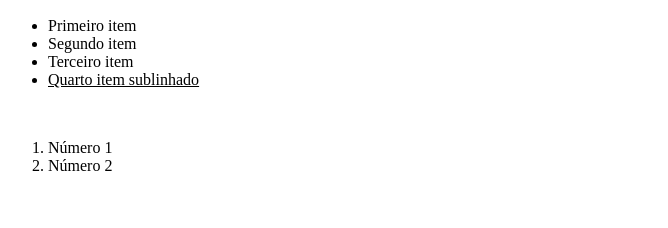
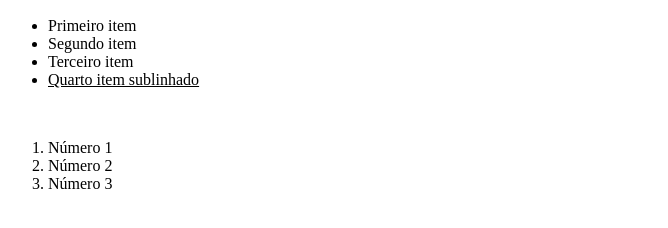
Before and after one commit to edumsamp/meu-primeiro-site, a plain HTML site: page index.html in a window 1280 px wide. Shown: the part 538-766 px from the top of the page, without its empty margins (0-668 px from the left). Drawn offline with Linux system fonts and the light colour scheme.

Commit message:
Segundo commit

```diff
--- a/index.html
+++ b/index.html
@@ -18,4 +18,5 @@
 <ol>
   <li>Número 1</li>
   <li>Número 2</li>
+  <li>Número 3</li>
 </ol>
```
